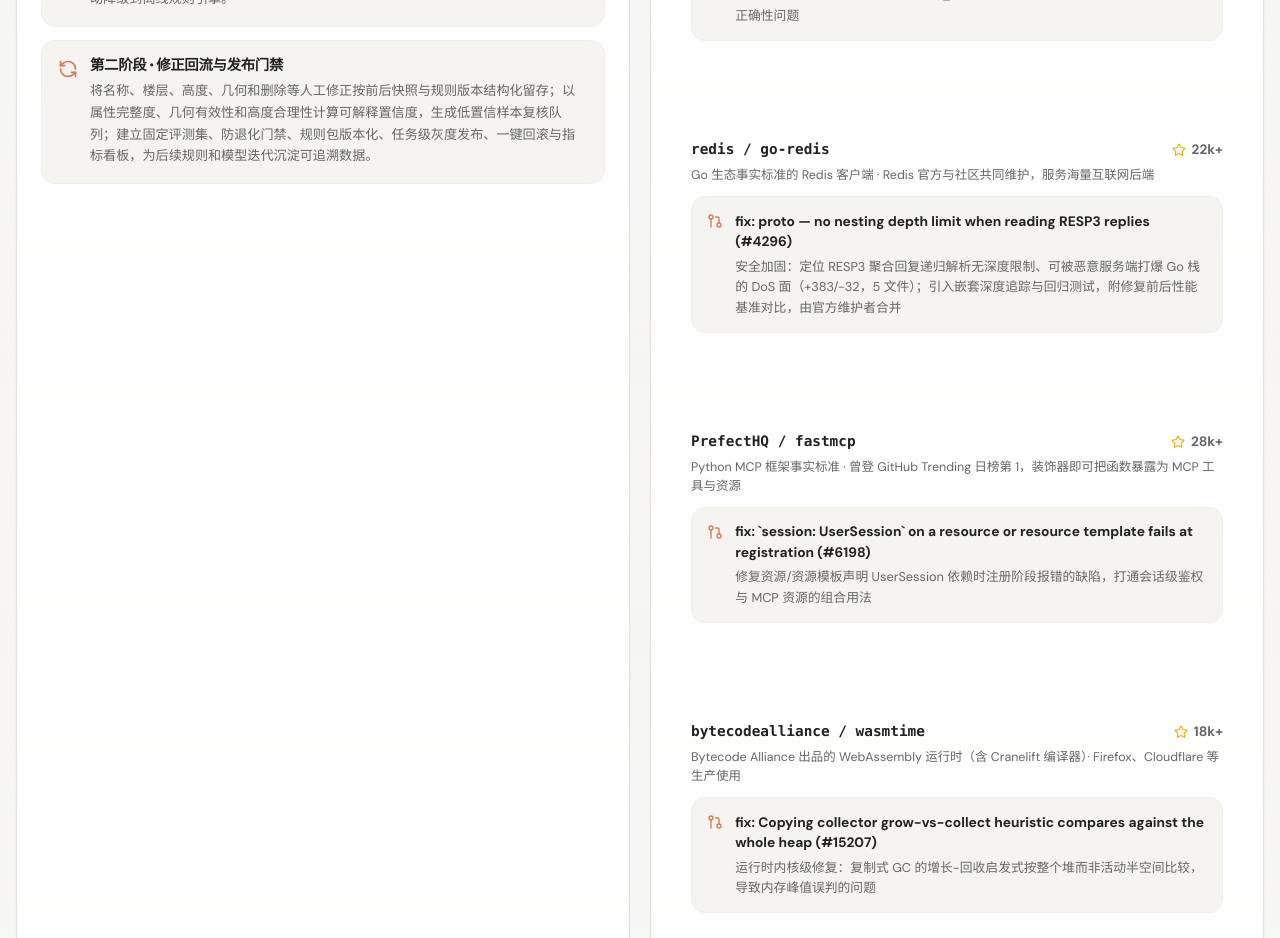
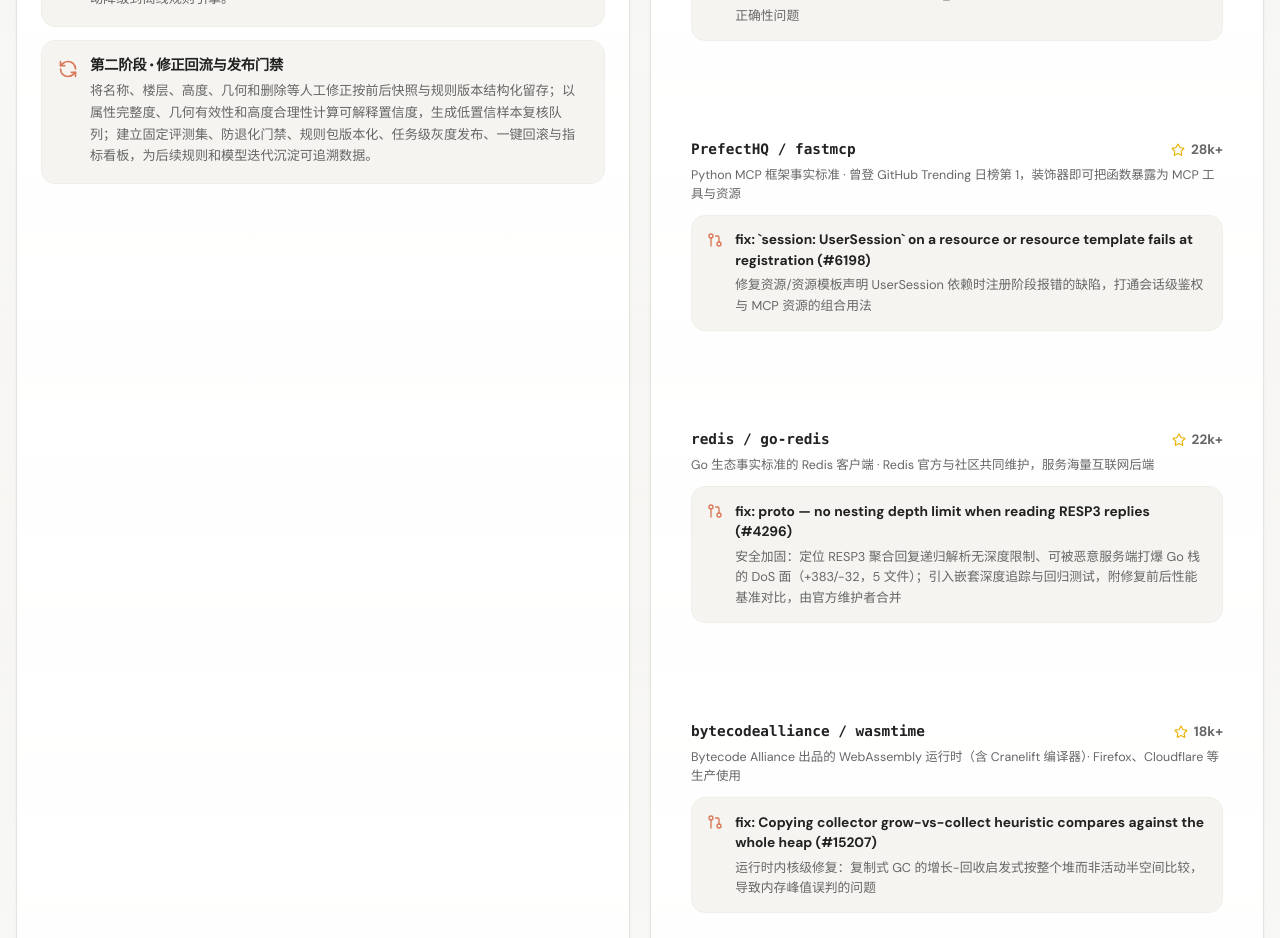
Before and after one commit to wangshun-china/interview-web, a Vue app: page / in a window 1280 px wide. Shown: the part 1740-2678 px from the top of the page. Built offline with nearby package versions, Linux system fonts and the light colour scheme.

Commit message:
resume: keep open-source repos strictly stars-descending (go-redis after fastmcp)

```diff
--- a/src/components/OpenSourceCard.vue
+++ b/src/components/OpenSourceCard.vue
@@ -99,6 +99,19 @@ const repos = [
     ],
   },
   {
+    name: 'PrefectHQ / fastmcp',
+    url: 'https://github.com/PrefectHQ/fastmcp',
+    stars: '28k+',
+    desc: 'Python MCP 框架事实标准 · 曾登 GitHub Trending 日榜第 1，装饰器即可把函数暴露为 MCP 工具与资源',
+    prs: [
+      {
+        title: 'fix: `session: UserSession` on a resource or resource template fails at registration (#6198)',
+        note: '修复资源/资源模板声明 UserSession 依赖时注册阶段报错的缺陷，打通会话级鉴权与 MCP 资源的组合用法',
+        url: 'https://github.com/PrefectHQ/fastmcp/pull/6198',
+      },
+    ],
+  },
+  {
     name: 'redis / go-redis',
     url: 'https://github.com/redis/go-redis',
     stars: '22k+',
@@ -108,19 +121,6 @@ const repos = [
         title: 'fix: proto — no nesting depth limit when reading RESP3 replies (#4296)',
         note: '安全加固：定位 RESP3 聚合回复递归解析无深度限制、可被恶意服务端打爆 Go 栈的 DoS 面（+383/−32，5 文件）；引入嵌套深度追踪与回归测试，附修复前后性能基准对比，由官方维护者合并',
         url: 'https://github.com/redis/go-redis/pull/4296',
-      },
-    ],
-  },
-  {
-    name: 'PrefectHQ / fastmcp',
-    url: 'https://github.com/PrefectHQ/fastmcp',
-    stars: '28k+',
-    desc: 'Python MCP 框架事实标准 · 曾登 GitHub Trending 日榜第 1，装饰器即可把函数暴露为 MCP 工具与资源',
-    prs: [
-      {
-        title: 'fix: `session: UserSession` on a resource or resource template fails at registration (#6198)',
-        note: '修复资源/资源模板声明 UserSession 依赖时注册阶段报错的缺陷，打通会话级鉴权与 MCP 资源的组合用法',
-        url: 'https://github.com/PrefectHQ/fastmcp/pull/6198',
       },
     ],
   },
```
